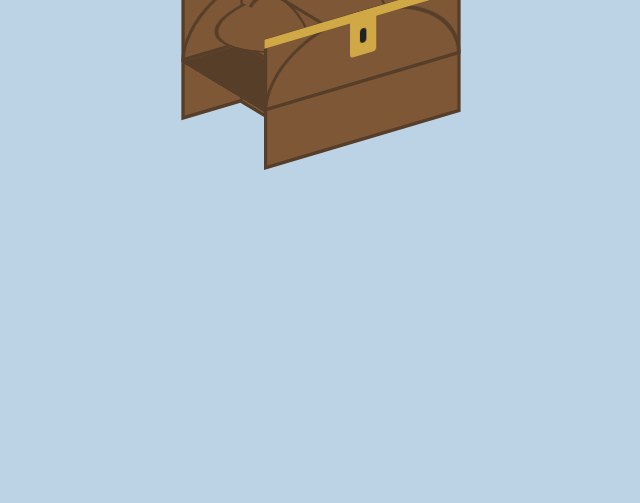
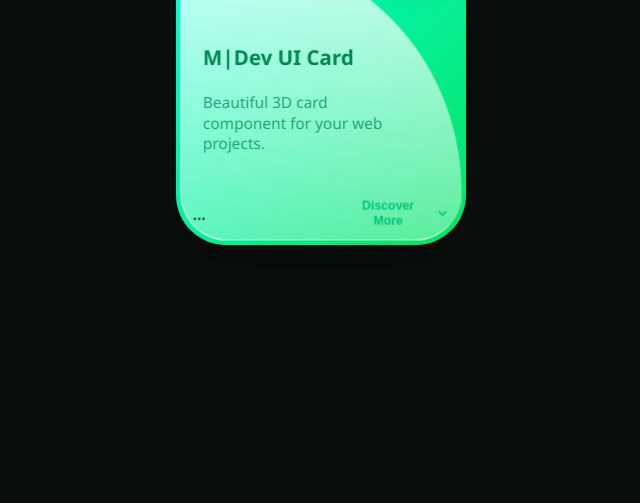
Before and after one commit to marcovalentino-dev/socket-ui, a plain HTML site: page index.html in a window 1280 px wide. Shown: the part 313-816 px from the top of the page, without its empty margins (319-959 px from the left). Drawn offline with Linux system fonts and the light colour scheme; files that its build step writes are made by us from their sources.

Commit message:
Initial commit

```diff
--- a/index.html
+++ b/index.html
@@ -1,34 +1,48 @@
 <!DOCTYPE html>
-<html lang="it">
+<html lang="en">
 <head>
-  <meta charset="UTF-8">
-  <meta name="viewport" content="width=device-width, initial-scale=1.0">
-  <title>Baule del Tesoro 3D</title>
-  <link rel="stylesheet" href="style.css">
+  <meta charset="UTF-8" />
+  <meta name="viewport" content="width=device-width, initial-scale=1.0" />
+  <title>M|Dev 3D Card</title>
+  <link rel="stylesheet" href="css/style.css" />
 </head>
 <body>
-  <div class="treasure-chest">
-    <!-- base del baule -->
-    <div class="panel front"></div>
-    <div class="panel back"></div>
-    <div class="panel left"></div>
-    <div class="panel right"></div>
-    <div class="panel bottom"></div>
 
-    <!-- coperchio bombato -->
-    <div class="lid">
-      <div class="panel lid-front"></div>
-      <div class="panel lid-back"></div>
-      <div class="panel lid-left"></div>
-      <div class="panel lid-right"></div>
-      <div class="panel lid-top"></div>
-    </div>
+  <div class="mdev-card-wrapper">
+    <div class="mdev-card">
 
-    <!-- fascia metallica e serratura -->
-    <div class="band"></div>
-    <div class="lock">
-      <div class="keyhole"></div>
+      <div class="mdev-logo">
+        <span class="circle circle1"></span>
+        <span class="circle circle2"></span>
+        <span class="circle circle3"></span>
+        <span class="circle circle4"></span>
+        <span class="circle circle5">
+
+          <img src="img/mdev-logo.svg" alt="M|Dev logo" class="mdev-logo-img" />
+        </span>
+      </div>
+
+      <div class="mdev-glass"></div>
+
+      <div class="mdev-content">
+        <span class="title">M|Dev UI Card</span>
+        <span class="text">Beautiful 3D card component for your web projects.</span>
+      </div>
+
+      <div class="mdev-bottom">
+        <div class="social-buttons">
+
+          …
+        </div>
+        <div class="view-more">
+          <button class="view-more-btn">Discover More</button>
+          <svg class="svg" viewBox="0 0 24 24" stroke-linecap="round" stroke-linejoin="round">
+            <path d="m6 9 6 6 6-6"></path>
+          </svg>
+        </div>
+      </div>
     </div>
   </div>
+
 </body>
 </html>
--- a/style.css
+++ b/style.css
@@ -1,139 +1,170 @@
-*,
-*:before,
-*:after {
-  box-sizing: border-box;
+/* ===== Variabili brand ===== */
+:root {
+  --mdev-primary: #00c37b;
+  --mdev-primary-dark: #00894d;
+  --mdev-bg-start: #00ffd6;
+  --mdev-bg-end: #08e260;
+  --mdev-text: #0f1f1a;
+  --mdev-radius: 50px;
+}
+
+body {
+  background: #0a0f0e;
+  display: flex;
+  justify-content: center;
+  align-items: center;
+  min-height: 100vh;
+  font-family: 'Segoe UI', sans-serif;
+}
+
+/* ===== Wrapper ===== */
+.mdev-card-wrapper {
+  width: 290px;
+  height: 300px;
+  perspective: 1000px;
+}
+
+/* ===== Card ===== */
+.mdev-card {
+  position: relative;
+  height: 100%;
+  border-radius: var(--mdev-radius);
+  background: linear-gradient(135deg, var(--mdev-bg-start) 0%, var(--mdev-bg-end) 100%);
+  transition: all 0.5s ease-in-out;
+  transform-style: preserve-3d;
+  box-shadow: rgba(0,0,0,0.3) 0 25px 40px -10px;
+}
+
+.mdev-card:hover {
+  transform: rotate3d(1, 1, 0, 30deg);
+  box-shadow: rgba(0,0,0,0.5) 0 30px 60px -10px;
+}
+
+/* ===== Glass overlay ===== */
+.mdev-glass {
+  position: absolute;
+  inset: 8px;
+  border-radius: calc(var(--mdev-radius) + 5px);
+  border-top-right-radius: 100%;
+  background: linear-gradient(0deg, rgba(255,255,255,0.35) 0%, rgba(255,255,255,0.8) 100%);
+  transform: translateZ(25px);
+  border-left: 1px solid white;
+  border-bottom: 1px solid white;
+  transition: all 0.5s ease-in-out;
+}
+
+/* ===== Content ===== */
+.mdev-content {
+  padding: 100px 60px 0 30px;
+  transform: translateZ(26px);
+}
+
+.mdev-content .title {
+  display: block;
+  color: var(--mdev-primary-dark);
+  font-weight: 900;
+  font-size: 20px;
+}
+
+.mdev-content .text {
+  display: block;
+  color: rgba(0,137,78,0.76);
+  font-size: 15px;
+  margin-top: 20px;
+}
+
+/* ===== Bottom area ===== */
+.mdev-bottom {
+  position: absolute;
+  bottom: 20px;
+  left: 20px;
+  right: 20px;
+  display: flex;
+  justify-content: space-between;
+  align-items: center;
+  transform: translateZ(26px);
+}
+
+/* Social buttons */
+.social-buttons {
+  display: flex;
+  gap: 10px;
+}
+
+.social-btn {
+  width: 30px;
+  aspect-ratio: 1;
+  padding: 5px;
+  background: #fff;
+  border-radius: 50%;
+  border: none;
+  display: grid;
+  place-content: center;
+  box-shadow: rgba(0,0,0,0.3) 0 7px 5px -5px;
+  transition: transform 0.3s ease, background 0.3s ease;
+}
+.social-btn .svg { width: 15px; fill: var(--mdev-primary-dark); }
+
+.social-btn:hover {
+  background: #000;
+}
+.social-btn:hover .svg {
+  fill: #fff;
+}
+
+/* View more */
+.view-more {
+  display: flex;
+  align-items: center;
+  gap: 6px;
+}
+.view-more-btn {
+  background: none;
+  border: none;
+  color: var(--mdev-primary);
+  font-weight: bold;
+  font-size: 12px;
+  cursor: pointer;
+}
+.view-more .svg {
+  fill: none;
+  stroke: var(--mdev-primary);
+  stroke-width: 3px;
+  max-height: 15px;
+}
+
+/* ===== Logo circles ===== */
+.mdev-logo {
+  position: absolute;
+  right: 0;
+  top: 0;
   transform-style: preserve-3d;
 }
 
-:root {
-  --w: 30;      /* larghezza in vmin */
-  --h: 18;      /* altezza base */
-  --d: 18;      /* profondità */
-  --lid-h: 10;  /* altezza coperchio */
-  --wood-light: hsl(28, 40%, 35%);
-  --wood-dark:  hsl(28, 35%, 25%);
-  --metal:      #d0a845;
-  --bg:         #bcd2e5;
+.mdev-logo .circle {
+  position: absolute;
+  border-radius: 50%;
+  background: rgba(0,249,203,0.2);
+  backdrop-filter: blur(5px);
+  box-shadow: rgba(100,100,111,0.2) -10px 10px 20px;
+  transition: all 0.5s ease-in-out;
 }
+.circle1 { width:170px; top:8px; right:8px; transform: translateZ(20px);}
+.circle2 { width:140px; top:10px; right:10px; transform: translateZ(40px);}
+.circle3 { width:110px; top:17px; right:17px; transform: translateZ(60px);}
+.circle4 { width:80px;  top:23px; right:23px; transform: translateZ(80px);}
+.circle5 { width:50px;  top:30px; right:30px; transform: translateZ(100px); display:grid; place-content:center;}
 
-body {
-  margin: 0;
-  height: 100vh;
-  background: var(--bg);
-  display: grid;
-  place-items: center;
+.circle5 .svg { width:20px; fill:#fff; }
+
+/* Animazione on hover */
+.mdev-card:hover .mdev-logo .circle2 { transform: translateZ(60px);}
+.mdev-card:hover .mdev-logo .circle3 { transform: translateZ(80px);}
+.mdev-card:hover .mdev-logo .circle4 { transform: translateZ(100px);}
+.mdev-card:hover .mdev-logo .circle5 { transform: translateZ(120px);}
+
+
+.mdev-logo-img {
+  width: 20px;
+  height: 20px;
 }
-
-.treasure-chest {
-  position: relative;
-  width: calc(var(--w) * 1vmin);
-  height: calc((var(--h) + var(--lid-h)) * 1vmin);
-  transform: rotateX(-25deg) rotateY(35deg);
-  transform-style: preserve-3d;
-}
-
-/* ---------- PANNELLI BASE ---------- */
-.panel {
-  position: absolute;
-  background: var(--wood-light);
-  border: 0.5vmin solid var(--wood-dark);
-}
-
-.front,
-.back {
-  width: 100%;
-  height: calc(var(--h) * 1vmin);
-  top: var(--lid-h);
-}
-
-.front { transform: translateZ(calc(var(--d) * 0.5vmin)); }
-.back  { transform: rotateY(180deg) translateZ(calc(var(--d) * 0.5vmin)); }
-
-.left,
-.right {
-  width: calc(var(--d) * 1vmin);
-  height: calc(var(--h) * 1vmin);
-  top: var(--lid-h);
-}
-
-.left  { transform: rotateY(-90deg) translateZ(calc(var(--w) * 0.5vmin)); left: 50%; }
-.right { transform: rotateY(90deg)  translateZ(calc(var(--w) * 0.5vmin)); right: 50%; }
-
-.bottom {
-  width: 100%;
-  height: calc(var(--d) * 1vmin);
-  bottom: 0;
-  transform: rotateX(90deg) translateZ(calc(var(--h) * 0.5vmin));
-  background: var(--wood-dark);
-}
-
-/* ---------- COPERCHIO ---------- */
-.lid {
-  position: absolute;
-  top: 0;
-  width: 100%;
-  height: calc(var(--lid-h) * 1vmin);
-  transform-origin: center bottom;
-}
-
-.lid-front,
-.lid-back {
-  width: 100%;
-  height: 100%;
-  border-top-left-radius: 50% 100%;
-  border-top-right-radius: 50% 100%;
-}
-
-.lid-front { transform: translateZ(calc(var(--d) * 0.5vmin)); }
-.lid-back  { transform: rotateY(180deg) translateZ(calc(var(--d) * 0.5vmin)); }
-
-.lid-left,
-.lid-right {
-  width: calc(var(--d) * 1vmin);
-  height: 100%;
-  border-top-left-radius: 50% 100%;
-  border-top-right-radius: 50% 100%;
-}
-
-.lid-left  { transform: rotateY(-90deg) translateZ(calc(var(--w) * 0.5vmin)); left: 50%; }
-.lid-right { transform: rotateY(90deg)  translateZ(calc(var(--w) * 0.5vmin)); right: 50%; }
-
-.lid-top {
-  width: 100%;
-  height: calc(var(--d) * 1vmin);
-  transform: rotateX(90deg) translateZ(calc(var(--lid-h) * 0.5vmin));
-  border-radius: 50%;
-}
-
-/* ---------- FASCIA METALLICA ---------- */
-.band {
-  position: absolute;
-  width: 100%;
-  height: 1.2vmin;
-  top: calc(var(--lid-h) - 0.6vmin);
-  background: var(--metal);
-  transform: translateZ(calc(var(--d) * 0.5vmin + 0.1vmin));
-}
-
-/* ---------- SERRATURA ---------- */
-.lock {
-  position: absolute;
-  width: 4vmin;
-  height: 6vmin;
-  background: var(--metal);
-  left: 50%;
-  top: calc(var(--lid-h) + var(--h) * 0.4vmin);
-  transform: translate3d(-50%, 0, calc(var(--d) * 0.51vmin));
-  border-radius: 0.5vmin;
-}
-
-.keyhole {
-  position: absolute;
-  top: 40%;
-  left: 50%;
-  width: 1vmin;
-  height: 2vmin;
-  background: #222;
-  border-radius: 0.5vmin;
-  transform: translateX(-50%);
-}
```
Also changed, not shown: img/mdev-logo.svg (added), 1 other file.
